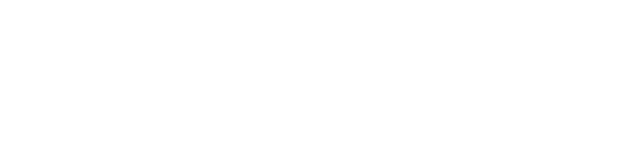
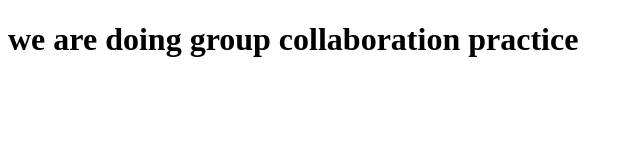
Before and after one commit to Isaac-kiptoo-kilimo/Group-Trial, a plain HTML site: page index.html in a window 1280 px wide. Shown: the whole page, without its empty margins (0-640 px from the left). Drawn offline with Linux system fonts and the light colour scheme.

Commit message:
first commit

```diff
--- a/index.html
+++ b/index.html
@@ -10,7 +10,7 @@
 </head>
 <body>
     <div class="Abishag">
-
+        <h1>we are doing group collaboration practice</h1>
 
 
     </div>
```
